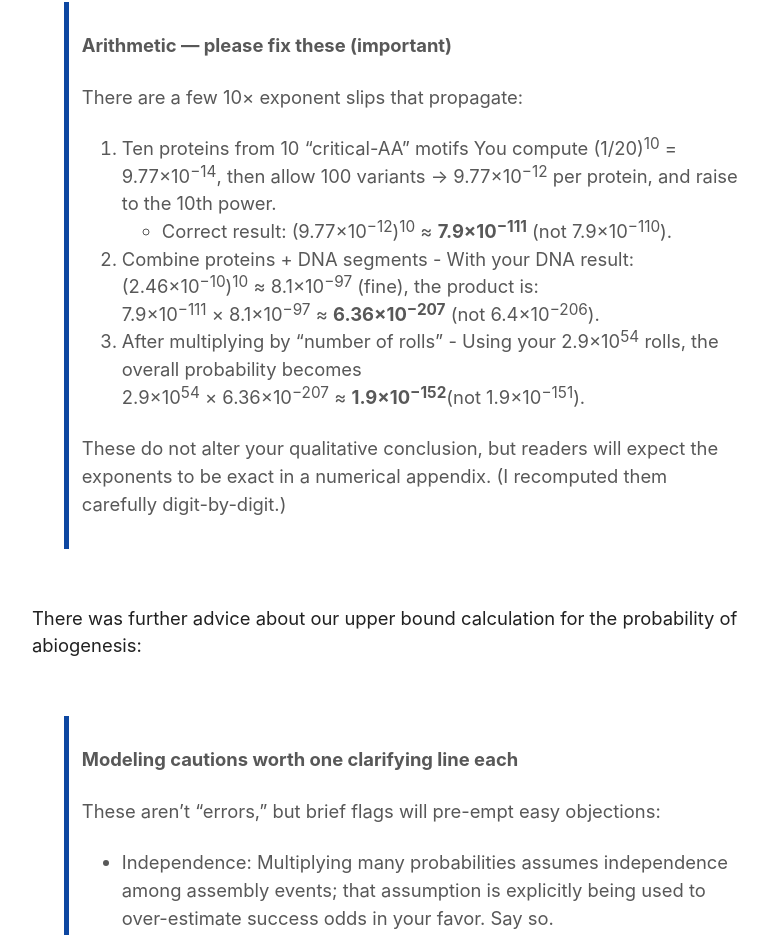
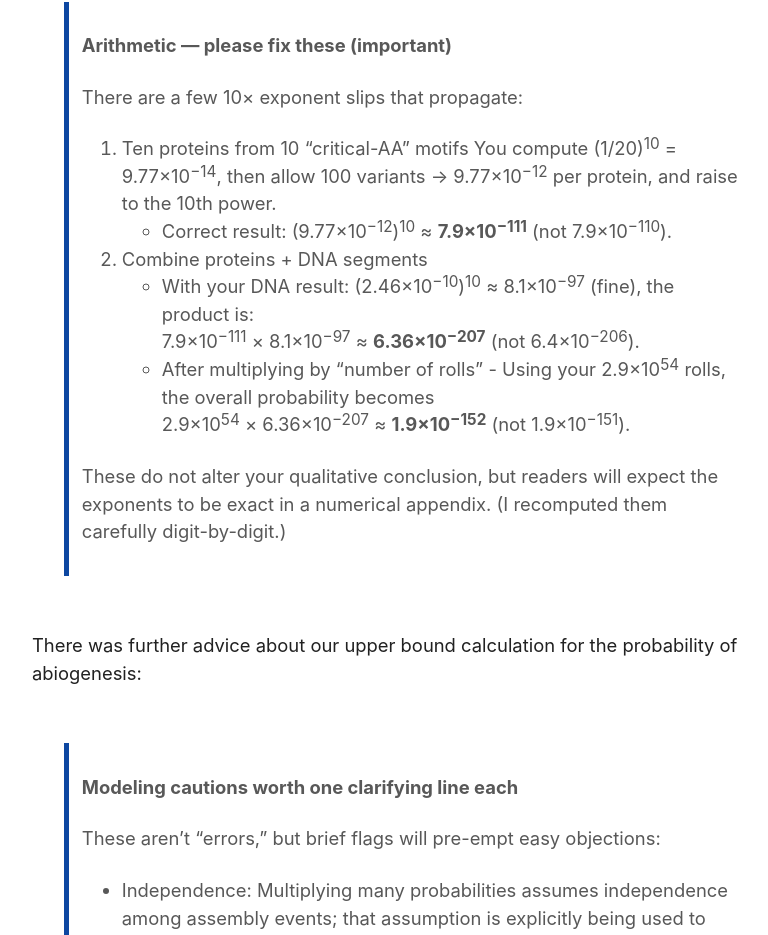
Before and after one commit to geoff1111/geoff1111.github.io, a plain HTML site: page index.html in a window 1280 px wide. Shown: the part 3985-4920 px from the top of the page, without its empty margins (248-1016 px from the left). Drawn offline with Linux system fonts and the light colour scheme.

Commit message:
Update index.html

```diff
--- a/index.html
+++ b/index.html
@@ -924,23 +924,25 @@ arithmetic corrections but recomputed these values ourselves using
 Microsoft Excel.)</p>
 <blockquote>
 <p><strong>Arithmetic — please fix these (important)</strong></p>
-<p>There are a few 10× exponent slips that propagate: <ol><li>Ten proteins
-from 10 “critical-AA” motifs You compute (1/20)<sup>10</sup> =
-9.77×10<sup>−14</sup>, then allow 100 variants → 9.77×10<sup>−12</sup>
-per protein, and raise to the 10th power.<ul><li>Correct result:
-(9.77×10<sup>−12</sup>)<sup>10</sup> ≈
-<strong>7.9×10<sup>−111</sup></strong> (not 7.9×10<sup>−110</sup>).</li></ul></li><li>Combine proteins + DNA segments - With your DNA result:
-(2.46×10<sup>−10</sup>)<sup>10</sup> ≈ 8.1×10<sup>−97</sup> (fine), the
-product is:<br />
-7.9×10<sup>−111</sup> × 8.1×10<sup>−97</sup> ≈
-<strong>6.36×10<sup>−207</sup></strong> (not 6.4×10<sup>−206</sup>).</li><li>After multiplying by “number of rolls” -
-Using your 2.9×10<sup>54</sup> rolls, the overall probability
-becomes<br />
-2.9×10<sup>54</sup> × 6.36×10<sup>−207</sup> ≈
-<strong>1.9×10<sup>−152</sup></strong>(not 1.9×10<sup>−151</sup>).</li></ol></p>
+<p>There are a few 10× exponent slips that propagate:
+	  <ol>
+		  <li>Ten proteins from 10 “critical-AA” motifs You compute (1/20)<sup>10</sup> = 9.77×10<sup>−14</sup>, then allow 100 variants → 9.77×10<sup>−12</sup> per protein, and raise to the 10th power.
+			  <ul>
+				  <li>Correct result: (9.77×10<sup>−12</sup>)<sup>10</sup> ≈ <strong>7.9×10<sup>−111</sup></strong> (not 7.9×10<sup>−110</sup>).</li>
+			  </ul>
+		  </li>
+		  <li>Combine proteins + DNA segments
+			  <ul>
+				  <li>With your DNA result: (2.46×10<sup>−10</sup>)<sup>10</sup> ≈ 8.1×10<sup>−97</sup> (fine), the product is:<br />7.9×10<sup>−111</sup> × 8.1×10<sup>−97</sup> ≈ <strong>6.36×10<sup>−207</sup></strong> (not 6.4×10<sup>−206</sup>).</li>
+				  <li>After multiplying by “number of rolls” - Using your 2.9×10<sup>54</sup> rolls, the overall probability becomes<br /> 2.9×10<sup>54</sup> × 6.36×10<sup>−207</sup> ≈ <strong>1.9×10<sup>−152</sup></strong> (not 1.9×10<sup>−151</sup>).</li>
+			  </ul>
+		  </li>
+	  </ol>
+</p>
 <p>These do not alter your qualitative conclusion, but readers will
 expect the exponents to be exact in a numerical appendix. (I recomputed
-them carefully digit-by-digit.)</p>
+them carefully digit-by-digit.)
+</p>
 </blockquote>
 <p>There was further advice about our upper bound calculation for the
 probability of abiogenesis:</p>
```
